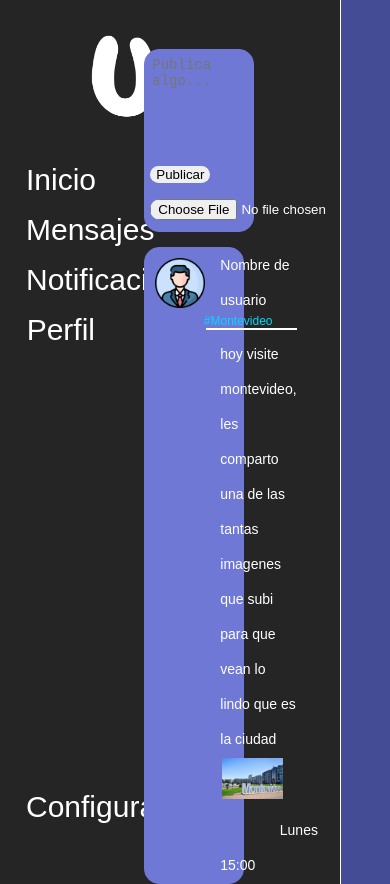
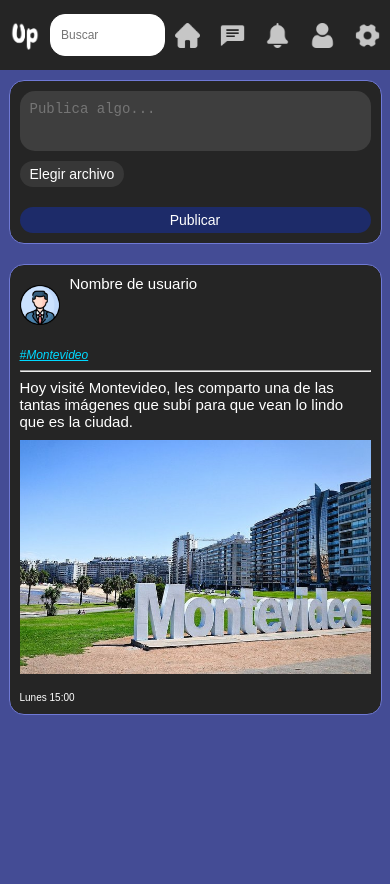
Before and after one commit to UpTodayApp/UpToday-FrontEnd, a plain HTML site: page Index.html in a window 390 px wide. Shown: the top 884 px of the page. After the commit the page ends 844 px from the top, so only its background shows below. Drawn offline with Linux system fonts and the light colour scheme.

Commit message:
Se hizo un rediseño total responsive

```diff
--- a/Index.html
+++ b/Index.html
@@ -1,65 +1,85 @@
 <!DOCTYPE html>
 <html lang="es">
+
 <head>
   <meta charset="UTF-8" />
   <meta name="viewport" content="width=device-width, initial-scale=1.0" />
-    <meta name="description", content="Red social enfocada en el intercambio cultural"/>
-    <meta name="keywords", content="viaje, turismo, vacaciones. visita, experiencia, descubrimiento, socializacion"/>
+  <meta name="description" content="Red social enfocada en el intercambio cultural" />
+  <meta name="keywords" content="viaje, turismo, vacaciones, visita, experiencia, descubrimiento, socializacion" />
   <meta name="author" content="TeroByte TM" />
   <meta name="copyright" content="TeroByte TM" />
   <link rel="stylesheet" href="style.css" />
-    <link rel="icon" href="img/Logo.ico" type="image/x-icon" />
+  <link rel="icon" href="Imagenes/Logo.ico" type="image/x-icon" />
   <title>UpToday</title>
 </head>
 
 <body>
-    <header>
-      <nav>
-        <form action="/buscar" method="get">
+  <nav id="barra-superior">
+    <a id="logo" href="#" title="Inicio">
+      <img src="imagenes/LogoUpToday.png" alt="Logo" />
+    </a>
+
+    <form id="busqueda-form" action="/buscar" method="get" role="search">
       <input type="text" id="busqueda" name="q" placeholder="Buscar" />
     </form>
+
+    <a id="inicio" href="#" title="Inicio">
+      <img src="imagenes/InicioBoton.png" alt="Inicio" />
+    </a>
+    <a id="mensajes" href="#" title="Mensajes">
+      <img src="imagenes/MensajesBoton.png" alt="Mensajes" />
+    </a>
+    <a id="notificaciones" href="#" title="Notificaciones">
+      <img src="imagenes/NotificacionesBoton.png" alt="Notificaciones" />
+    </a>
+    <a id="perfil" href="#" title="Perfil">
+      <img src="imagenes/perfilBoton.png" alt="Perfil" />
+    </a>
+    <a id="configurar" href="configuracion.html" title="Configurar">
+      <img src="imagenes/configuracionBoton.png" alt="Configurar" />
+    </a>
   </nav>
+
+  <main>
+    <header>
+      <form action="/buscar" method="get" role="search">
+        <label for="busqueda" class="visually-hidden">Buscar:</label>
+        <input type="text" id="busqueda" name="q" placeholder="Buscar" />
+      </form>
     </header>
 
     <nav id="navegacion">
-      <img id="logo" src="/img/Up (3).png" alt="UpToday" />
-
-      <a id="inicio" href=""> Inicio </a>
-      <a id="mensajes" href=""> Mensajes </a>
-      <a id="notificaciones" href=""> Notificaciones </a>
-      <a id="perfil" href=""> Perfil </a>
-      <a id="configurar" href="configuracion.html"> Configurar </a>
+      <img id="logo" src="Imagenes\Lay.png" alt="UpToday" />
     </nav>
 
-    <div id="publicacion">
-      <textarea
-        type="text"
-        id="postear"
-        name="postear"
-        maxlength="250"
-        placeholder="Publica algo..."
-      ></textarea>
-      <input type="submit" id="publicar" name="publicar" value="Publicar" />
+    <section id="publicacion">
+      <textarea id="postear" name="postear" maxlength="1000" placeholder="Publica algo..."></textarea>
+      <label for="archivo_multimedia" class="btnArchivo">Elegir archivo</label>
       <input type="file" id="archivo_multimedia" name="multimedia" />
-    </div>
+      <input type="submit" id="publicar" name="publicar" value="Publicar" class="btn" />
+    </section>
 
-    <nav id="post">
-      <div>
-        <img id="fotoperfil" src="img/fotoperfil.png" alt="imagen de perfil" />
-      </div>
+    <article id="post">
+      <header>
+        <img id="fotoperfil" src="Imagenes\fotoperfil.png" alt="Imagen de perfil" />
+        <div id="nombreusuario">Nombre de usuario</div>
+      </header>
+      <section id="Cuerpopost">
+        <a id="ubicacion" href="https://maps.app.goo.gl/bJPLUtTZbeV6Pe8G7" target="_blank">#Montevideo</a>
+        <hr />
+        <p id="texto-post">Hoy visité Montevideo, les comparto una de las tantas imágenes que subí para que vean lo
+          lindo que es la ciudad.</p>
+        <figure>
+          <img id="multiinpost" src="Imagenes\Montevideo.jpg" alt="Multimedia en post" />
+        </figure>
+        <small id="Fechahora">Lunes 15:00</small>
+      </section>
+    </article>
 
-      <div id="Cuerpopost">
+  </main>
 
-        <p id="nombreusuario">Nombre de usuario</p>
-        <a id="ubicacion" href="https://maps.app.goo.gl/bJPLUtTZbeV6Pe8G7"> #Montevideo </a>
-        <hr/>
-        <p id="texto post"> hoy visite montevideo, les comparto una de las tantas imagenes que subi para que vean lo lindo que es la ciudad </p>
+  <script src="indexFunctions.js"></script>
 
-        <div>
-          <img id="multiinpost" src="img/ejemplito.jpg" alt="multimedia en post"/>
-        </div>
+</body>
 
-        <small id="Fechahora">Lunes 15:00</small>
-      </div>
-  </body>
 </html>
--- /dev/null
+++ b/indexFunctions.js
@@ -0,0 +1,12 @@
+function ajustarAlturaTextarea(textarea) {
+    textarea.style.height = 'auto';
+    textarea.style.height = textarea.scrollHeight + 'px';
+}
+
+document.addEventListener('DOMContentLoaded', function () {
+    var textarea = document.getElementById('postear');
+    textarea.addEventListener('input', function () {
+        ajustarAlturaTextarea(textarea);
+    });
+    ajustarAlturaTextarea(textarea);
+});
--- a/style.css
+++ b/style.css
@@ -1,16 +1,84 @@
-html, body, div, span, applet, object, iframe,
-h1, h2, h3, h4, h5, h6, p, blockquote, pre,
-a, abbr, acronym, address, big, cite, code,
-del, dfn, em, img, ins, kbd, q, s, samp,
-small, strike, strong, sub, sup, tt, var,
-b, u, i, center,
-dl, dt, dd, ol, ul, li,
-fieldset, form, label, legend,
-table, caption, tbody, tfoot, thead, tr, th, td,
-article, aside, canvas, details, embed,
-figure, figcaption, footer, header, hgroup,
-menu, nav, output, ruby, section, summary,
-time, mark, audio, video {
+html,
+body,
+div,
+span,
+applet,
+object,
+iframe,
+h1,
+h2,
+h3,
+h4,
+h5,
+h6,
+p,
+blockquote,
+pre,
+a,
+abbr,
+acronym,
+address,
+big,
+cite,
+code,
+del,
+dfn,
+em,
+img,
+ins,
+kbd,
+q,
+s,
+samp,
+small,
+strike,
+strong,
+sub,
+sup,
+tt,
+var,
+b,
+u,
+i,
+center,
+dl,
+dt,
+dd,
+ol,
+ul,
+li,
+fieldset,
+form,
+label,
+legend,
+table,
+caption,
+tbody,
+tfoot,
+thead,
+tr,
+th,
+td,
+article,
+aside,
+canvas,
+details,
+embed,
+figure,
+figcaption,
+footer,
+header,
+hgroup,
+menu,
+nav,
+output,
+ruby,
+section,
+summary,
+time,
+mark,
+audio,
+video {
   margin: 0;
   padding: 0;
   border: 0;
@@ -24,151 +92,264 @@ body {
   background-color: #444c95;
 }
 
-hr{
-  border: 1px solid #ffffff;
-  border: 100%;
-  margin-left: -19%;
+#publicacion,
+#post {
+  margin-top: 80px;
+  background-color: #252525;
+  color: #ffffff;
+  font-size: 15px;
+  width: 80%;
+  max-width: 600px;
+  margin: 20px auto;
+  padding: 15px;
+  border-radius: 15px;
+  border: 1px solid #6f79d5;
+  display: flex;
+  flex-direction: column;
+  gap: 10px;
 }
 
-a {
-  display: block;
-  padding-top: 5%;
-  padding-right: 75%;
-  padding-left: 2%;
-  flex-direction: column;
-  text-align: end;
-  text-decoration: none;
-  color: rgb(255, 255, 255);
-  top: 100px;
-  text-decoration: none;
-  font-size: 30px;
-}
-
-#publicacion {
-  top: 15%;
-  position: relative;
-  background-color: #6f79d5;
-  color: black;
-  left: 37%;
-  font-size: 15px;
-  width: 25%;
-  height: 10%;
-  padding: 5px;
-  margin-bottom: 15px;
-  color: rgb(255, 255, 255);
-  border-radius: 15px;
-  border: 1px solid #6f79d5;
-  line-height: 35px;
-}
-
-#post {
-  background-color: #6f79d5;
+#post header {
   display: flex;
-  position: relative;
-  color: black;
-  left: 37%;
-  top: 15%;
-  font-size: 14px;
-  width: 25%;
-  height: 10%;
-  color: rgb(255, 255, 255);
-  border-radius: 15px;
-  border: 1px solid #6f79d5;
-  line-height: 35px;
+  align-items: center;
+  gap: 10px;
 }
 
 #fotoperfil {
   width: 50px;
   height: 50px;
-  margin-top: 10px;
-  margin-left: 10px;
-  margin-bottom: 120%;
-  margin-right: 15px;
+  margin: 10px 15px;
 }
 
 #ubicacion {
-  margin: -18px;
-  margin-right: 12%;
-  Font: italic light;
+  font-style: italic;
   font-size: 12px;
-  color: rgb(0, 217, 255);
+  color: #00d9ff;
+  margin: 0;
 }
 
 #postear {
-  position: relative;
-  background-color: #6f79d5;
-  border-color: #6f79d5;
+  background-color: #3e3e3e;
   color: #ffffff;
   border-radius: 15px;
-    width: 95%;
-    height: 85px;
+  width: 100%;
+  min-height: 60px;
   resize: none;
   outline: none;
   border: none;
   font-size: 14px;
+  padding: 10px;
+  box-sizing: border-box;
 }
 
 #multiinpost {
-    position: relative;
-    margin: 2%;
-    width: 80%;
-    height: 80%;
+  width: 100%;
+  height: auto;
+  margin: 10px 0;
 }
 
 #Fechahora {
-  margin-left: 78%;
-  margin-bottom: 78%;
+  text-align: right;
+  font-size: 12px;
+  color: #ffffff;
+}
+
+#busqueda-form {
+  display: flex;
+  align-items: center;
+  margin-right: 20px;
+}
+
+#busqueda {
+  border-radius: 15px;
+  border: 1px solid #ffffff;
+  padding: 5px 10px;
+  font-size: 14px;
+  color: #000000;
+  background-color: #ffffff;
+  width: 150px;
+  height: 25px;
+  outline: none;
+}
+
+#barra-superior {
+  display: flex;
+  justify-content: center;
+  align-items: center;
+  background-color: #252525;
+  color: #ffffff;
+  position: fixed;
+  top: 0;
+  left: 0;
+  width: 100%;
+  height: 60px;
+  z-index: 1000;
+}
+
+#barra-superior a {
+  display: flex;
+  align-items: center;
+  justify-content: center;
+  text-decoration: none;
+  color: #ffffff;
+  font-size: 18px;
+  padding: 0 27px;
+  position: relative;
+  transition: background-color 0.3s ease;
+}
+
+#barra-superior img {
+  width: 25px;
+  height: 25px;
+  display: block;
+}
+
+#logo img {
+  width: 40px;
+  height: 40px;
+  display: block;
+}
+
+#barra-superior a:not(#logo):hover::before {
+  content: '';
+  position: absolute;
+  width: calc(100%);
+  height: calc(100% + 10px);
+  background-color: #3b3b3b;
+  border-radius: 5px;
+  z-index: -1;
+}
+
+.btn {
+  cursor: pointer;
+  border: 0px solid rgb(187, 204, 0);
+  font-family: sans-serif;
+  font-size: 15px;
+  color: rgb(255, 255, 255);
+  padding: 5px 20px;
+  transition: all;
+  width: fit-content;
+  box-shadow: rgb(0, 0, 0) 0px 0px 0px 0px;
+  border-radius: 50px;
+  background: rgb(29, 43, 105);
+  --hover-borderSize: 0px;
+  --hover-bgc: #0259b0;
+  display: flex;
+  justify-content: center;
+  align-items: center;
+  font-weight: 400;
+}
+
+.btn:hover {
+  color: rgb(255, 255, 255);
+  width: fit-content;
+  background: rgb(2, 89, 176) none repeat scroll 0% 0% / auto padding-box border-box;
+  border-color: rgb(204, 0, 105);
+  border-width: 0px;
+  border-style: solid;
+}
+
+.btnArchivo {
+  cursor: pointer;
+  border: 0px solid rgb(187, 204, 0);
+  font-family: sans-serif;
+  font-size: 15px;
+  color: rgb(255, 255, 255);
+  padding: 5px 20px;
+  transition: all;
+  width: fit-content;
+  box-shadow: rgb(0, 0, 0) 0px 0px 0px 0px;
+  border-radius: 50px;
+  background: rgb(55, 55, 55);
+  --hover-borderSize: 0px;
+  --hover-bgc: #0259b0;
+  display: flex;
+  justify-content: center;
+  align-items: center;
+  font-weight: 400;
+}
+
+.btnArchivo:hover {
+  color: rgb(255, 255, 255);
+  width: fit-content;
+  background: rgb(68, 68, 68) none repeat scroll 0% 0% / auto padding-box border-box;
+  border-color: rgb(204, 0, 105);
+  border-width: 0px;
+  border-style: solid;
+}
+
+#publicar {
+  width: 100%;
+  margin-top: 10px;
+}
+
+#archivo_multimedia {
+  display: none;
+}
+
+@media (max-width: 768px) {
+  #barra-superior {
+    flex-direction: row;
+    height: auto;
+    padding: 10px 0;
+  }
+
+  #barra-superior a {
+    padding: 10px;
+  }
+
+  #logo img {
+    width: 30px;
+    height: 30px;
+  }
+
+  #busqueda {
+    width: 100%;
+    font-size: 12px;
+    height: 30px;
+  }
+
+  #publicacion,
+  #post {
+    width: 90%;
+    padding: 10px;
+    margin-top: 20px;
+  }
+
+  #post header {
+    flex-direction: row;
+    align-items: flex-start;
+  }
+
+  #fotoperfil {
+    margin: 10px 0;
+    width: 40px;
+    height: 40px;
+  }
+
+  #multiinpost {
+    width: 100%;
+  }
+
+  #Fechahora {
+    font-size: 10px;
+  }
+
+  #busqueda-form {
+    margin-right: 0;
   }
 
   #navegacion {
-  display: flex;
-  flex-direction: column;
-  padding: 20px;
-  background-color: #252525;
-  position: fixed;
-  top: 0%;
-  left: 0%;
-  width: 300px;
-  height: 100%;
-  border-right: 1px solid #ffffff;
-  line-height: 35px;
+    display: none;
   }
 
-#logo {
-  padding-left: 20%;
-  position: relative;
-  width: 50%;
-  height: 15%;
+  .btn,
+  .btnArchivo {
+    font-size: 14px;
+    padding: 5px 10px;
   }
 
-#publicar{
-  border-radius: 15px;
-  border: none;
+  #publicar {
+    width: auto;
   }
-
-#archivo_multimedia {
-  border-radius: 15px;
-  border: none;
 }
-
-#busqueda {
-  padding-left: 10px;
-  position: relative;
-  top: 2%;
-  left: 30%;
-  color: rgb(253, 253, 253);
-  font-size: 15px;
-  width: 40%;
-  margin: 5px;
-  border-radius: 15px;
-  border: 1px solid #000000;
-  line-height: 35px;
-}
-
-#configurar {
-  margin-top: auto;
-  padding-bottom: 40px;
-}
-
-@media (max-width: 991px) {
-}
```
Also changed, not shown: login.html (+5 -2 lines), registrar.html (+4 -1 lines), Imagenes/InicioBoton.png (added), Imagenes/Logo.ico (renamed from img/Logo.ico), Imagenes/LogoUpToday.png (renamed from img/Up (3).png), Imagenes/MensajesBoton.png (added), Imagenes/Montevideo.jpg (renamed from img/ejemplito.jpg), Imagenes/NotificacionesBoton.png (added), Imagenes/configuracionBoton.png (added), Imagenes/fotoCiudadejemplo.jpg (renamed from img/fotoCiudadejemplo.jpg), Imagenes/fotoperfil.png (renamed from img/fotoperfil.png), Imagenes/perfilBoton.png (added), Imagenes/slide.jpg (renamed from img/slide.jpg), img/ejemplo.jpeg (deleted), 5 other files. Lines whose indentation alone changed are shown as unchanged.
